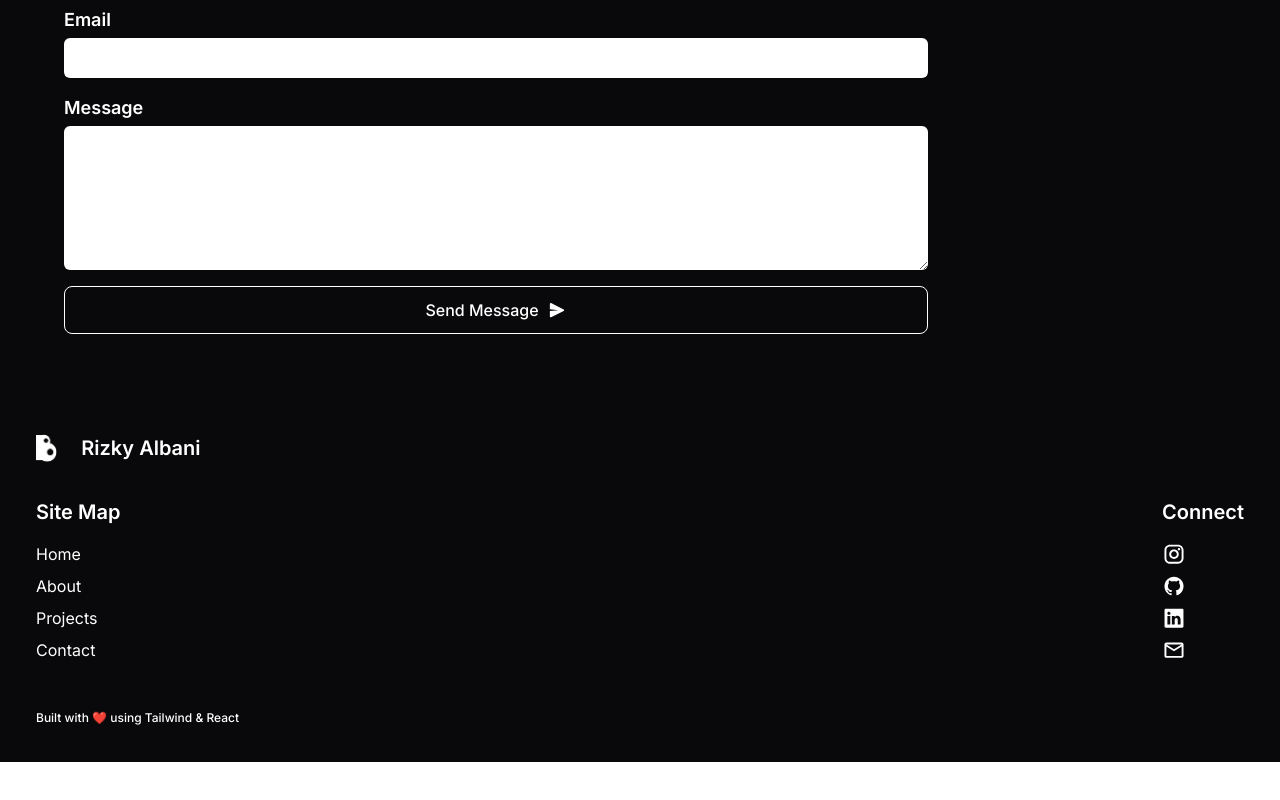
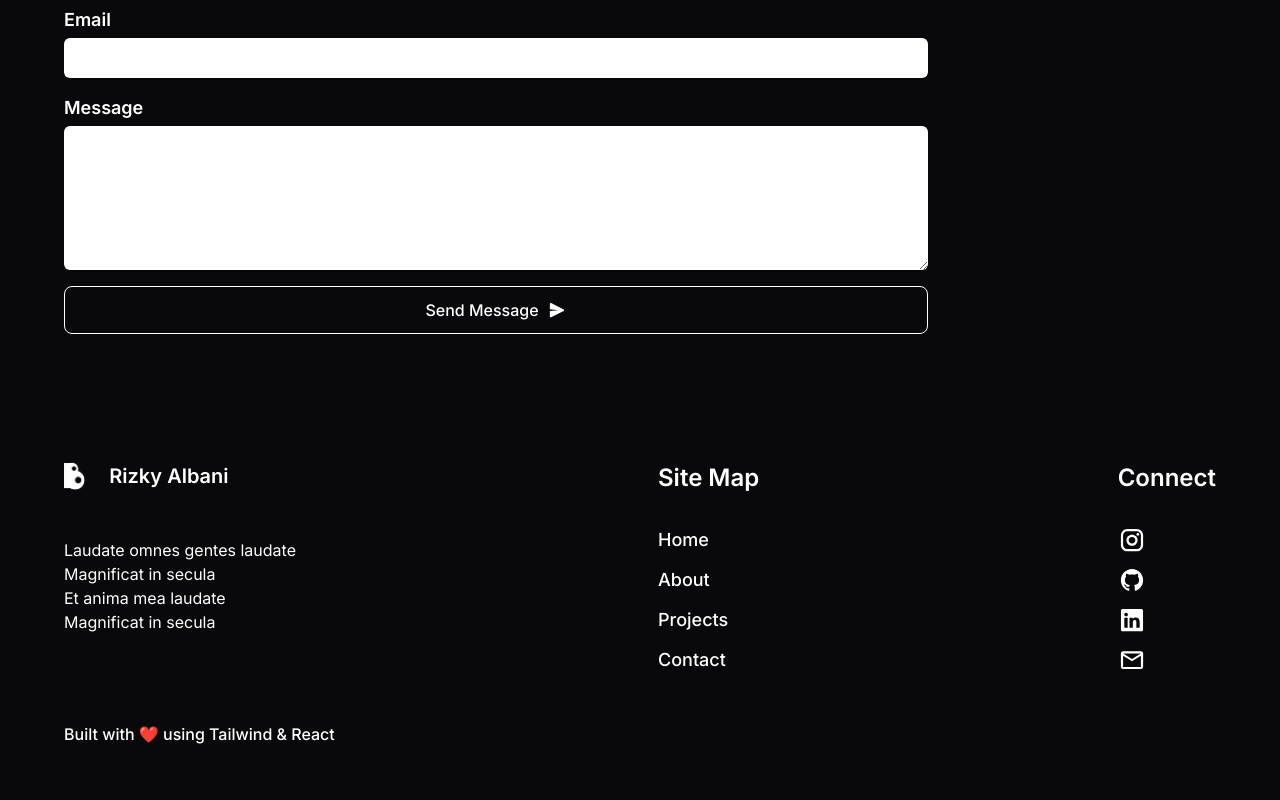
Before and after one commit to rzkyalbani/web-portfolio, a React (Vite) app: page / in a window 1280 px wide. Shown: the part 3482-4282 px from the top of the page. Before the commit the page ends 4244 px from the top, so only its background shows below. Built offline with nearby package versions, Linux system fonts and the light colour scheme.

Commit message:
feat(ui): Create responsive footer for tablet view

```diff
--- a/src/components/Footer.jsx
+++ b/src/components/Footer.jsx
@@ -6,64 +6,76 @@ import emailIcon from "../assets/icons/ic_outline-email.svg";
 
 function Footer() {
     return (
-        <footer className="flex flex-col p-9 gap-12 bg-zinc-950">
-            <div className="flex flex-col gap-9">
-                <div className="flex gap-6 items-center">
-                    <img src={logoLight} alt="Logo" className="h-7 w-auto" />
-                    <h4 className="text-xl font-semibold text-white">
-                        Rizky Albani
-                    </h4>
+        <footer className="flex flex-col gap-12 bg-zinc-950 p-9 md:p-16">
+            <div className="flex flex-col gap-9 md:flex-row md:justify-between">
+                <div className="md:flex md:basis-1/2 md:flex-col md:gap-12">
+                    <div className="flex items-center gap-6">
+                        <img
+                            src={logoLight}
+                            alt="Logo"
+                            className="h-7 w-auto"
+                        />
+                        <h4 className="text-xl font-semibold text-white">
+                            Rizky Albani
+                        </h4>
+                    </div>
+                    <p className="hidden text-base text-white md:block">
+                        Laudate omnes gentes laudate <br />
+                        Magnificat in secula <br />
+                        Et anima mea laudate <br />
+                        Magnificat in secula
+                    </p>
                 </div>
-                <div className="flex justify-between">
-                    <div className="flex flex-col gap-4 text-white">
-                        <h4 className="text-xl font-semibold">
+                <div className="flex justify-between md:basis-1/2">
+                    <div className="flex flex-col gap-4 text-white md:gap-8">
+                        <h4 className="text-xl font-semibold md:text-2xl">
                             Site Map
                         </h4>
-                        <div className="flex flex-col gap-2">
+                        <div className="flex flex-col gap-2 md:justify-between md:gap-3 md:text-lg md:font-medium">
                             <a href="">Home</a>
                             <a href="">About</a>
                             <a href="">Projects</a>
                             <a href="">Contact</a>
                         </div>
                     </div>
-                    <div className="flex flex-col gap-4">
-                        <h4 className="text-xl font-semibold text-white">
+                    <div className="flex flex-col gap-4 md:gap-8">
+                        <h4 className="text-xl font-semibold text-white md:text-2xl">
                             Connect
                         </h4>
-                        <div className="flex flex-col gap-2">
+                        <div className="flex flex-col gap-2 md:h-full md:justify-between md:gap-3">
                             <a href="">
                                 <img
                                     src={instagramIcon}
                                     alt="Instagram Link"
-                                    className="h-6 w-6"
+                                    className="h-6 w-6 md:h-7 md:w-7"
                                 />
                             </a>
                             <a href="">
                                 <img
                                     src={githubIcon}
                                     alt="Github Link"
-                                    className="h-6 w-6"
+                                    className="h-6 w-6 md:h-7 md:w-7"
                                 />
                             </a>
                             <a href="">
                                 <img
                                     src={linkedInIcon}
                                     alt="LinkedIn Link"
-                                    className="h-6 w-6"
+                                    className="h-6 w-6 md:h-7 md:w-7"
                                 />
                             </a>
                             <a href="">
                                 <img
                                     src={emailIcon}
                                     alt="Email Link"
-                                    className="h-6 w-6"
+                                    className="h-6 w-6 md:h-7 md:w-7"
                                 />
                             </a>
                         </div>
                     </div>
                 </div>
             </div>
-            <span className="text-white text-xs font-medium">
+            <span className="text-xs font-medium text-white md:text-base">
                 Built with ❤️ using Tailwind & React
             </span>
         </footer>
```
